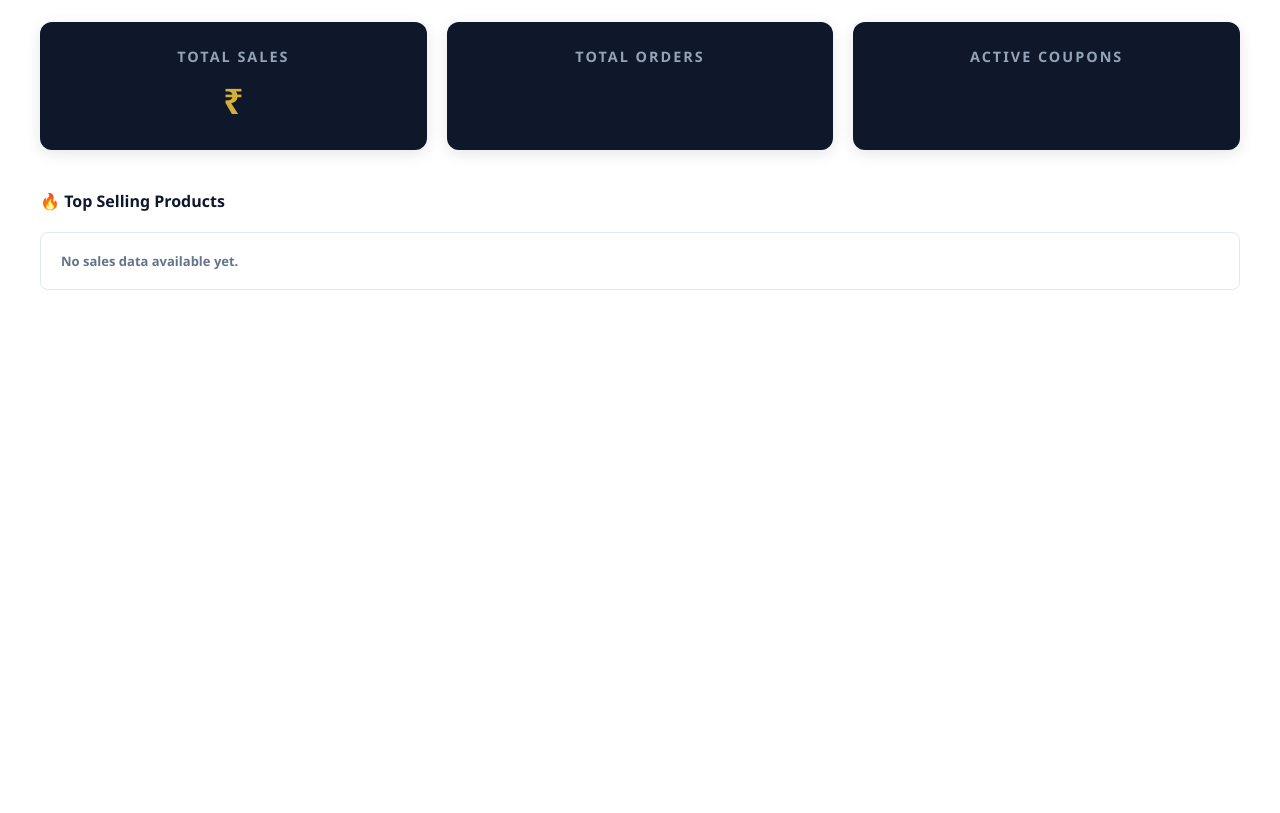
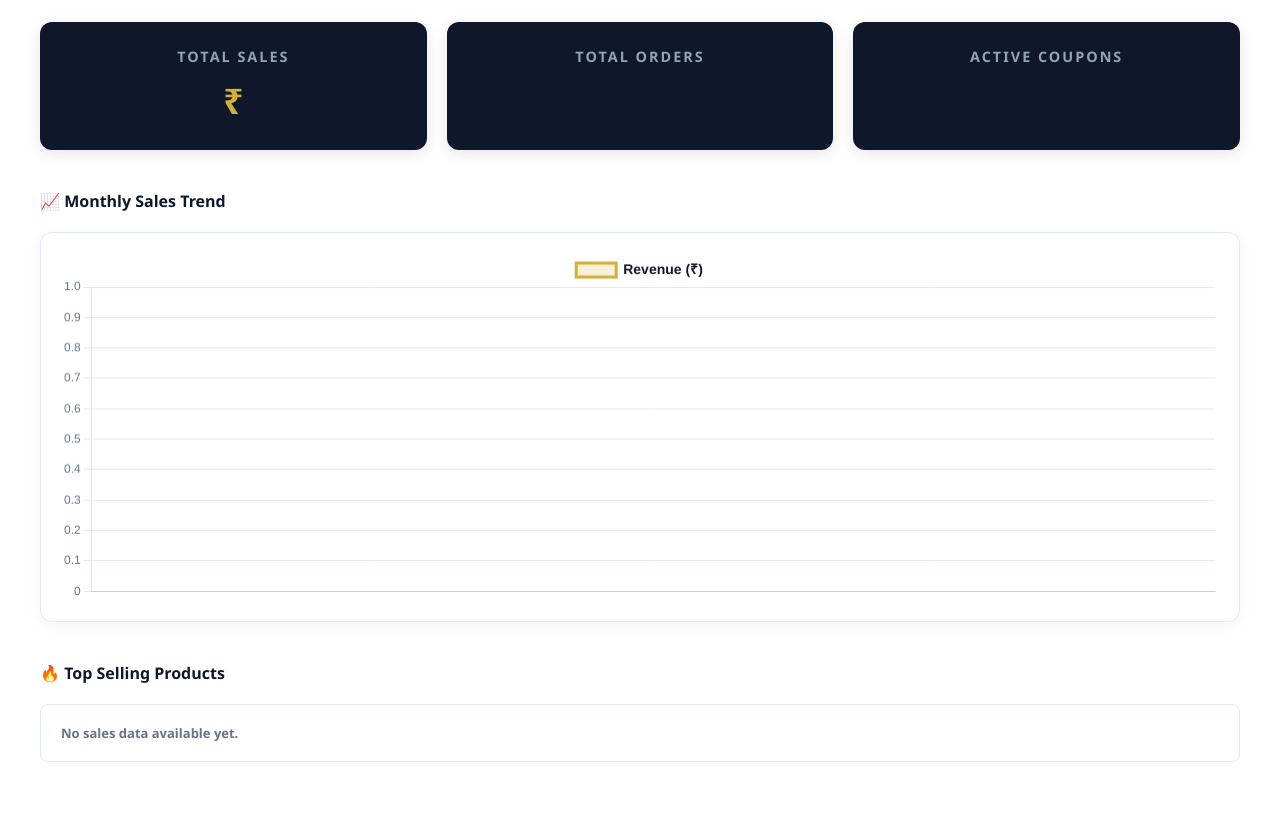
Before and after one commit to pankajchachan2008-rgb/my-online-store, a Django app: template products/templates/admin/dashboard.html in a window 1280 px wide. Shown: the part 142-955 px from the top of the page. Before the commit the page ends 432 px from the top, so only its background shows below. Run offline with Django 5.2, Linux system fonts and the light colour scheme; the template is opened without the code that fills it, so the values that code supplies are empty.

Commit message:
updated admin panel and dashboard

```diff
--- a/products/templates/admin/dashboard.html
+++ b/products/templates/admin/dashboard.html
@@ -55,6 +55,14 @@
         margin-bottom: 25px;
         letter-spacing: 1px;
     }
+    .chart-container {
+        background: #FFFFFF;
+        padding: 20px;
+        border-radius: 12px;
+        border: 1px solid #E2E8F0;
+        box-shadow: 0 4px 15px rgba(0,0,0,0.05);
+        margin-bottom: 40px;
+    }
 </style>
 
 <h1 class="dashboard-header">📊 Executive Sales Dashboard</h1>
@@ -62,7 +70,7 @@
 <div class="erp-card-container">
   <div class="erp-card">
     <h3>Total Sales</h3>
-    <p>₹{{ sales_total }}</p>
+    <p>₹ {{ sales_total }}</p>
   </div>
   <div class="erp-card">
     <h3>Total Orders</h3>
@@ -72,6 +80,11 @@
     <h3>Active Coupons</h3>
     <p>{{ coupon_usage }}</p>
   </div>
+</div>
+
+<h2 style="color: #0F172A; font-weight: 700; margin-bottom: 20px;">📈 Monthly Sales Trend</h2>
+<div class="chart-container">
+    <canvas id="salesChart" width="400" height="120"></canvas>
 </div>
 
 <h2 style="color: #0F172A; font-weight: 700; margin-bottom: 20px;">🔥 Top Selling Products</h2>
@@ -85,4 +98,48 @@
     <li><span style="color: #64748B;">No sales data available yet.</span></li>
   {% endfor %}
 </ul>
+
+<script src="https://cdn.jsdelivr.net/npm/chart.js"></script>
+<script>
+  const ctx = document.getElementById('salesChart').getContext('2d');
+  const salesData = {
+    labels: [{% for item in monthly_sales %}"{{ item.month|date:'M Y' }}",{% endfor %}],
+    datasets: [{
+      label: 'Revenue (₹)',
+      data: [{% for item in monthly_sales %}{{ item.total }},{% endfor %}],
+      backgroundColor: 'rgba(212, 175, 55, 0.2)', // Premium Gold transparent background
+      borderColor: '#D4AF37', // Premium Gold solid border
+      borderWidth: 3,
+      fill: true,
+      tension: 0.4, // Makes the line smoothly curved
+      pointBackgroundColor: '#0F172A', // Deep Blue points
+      pointBorderColor: '#D4AF37',
+      pointRadius: 5
+    }]
+  };
+  new Chart(ctx, {
+    type: 'line',
+    data: salesData,
+    options: {
+        responsive: true,
+        plugins: {
+            legend: {
+                position: 'top',
+                labels: { font: { size: 14, weight: 'bold' }, color: '#0F172A' }
+            }
+        },
+        scales: {
+            y: {
+                beginAtZero: true,
+                grid: { color: '#E2E8F0' },
+                ticks: { color: '#64748B' }
+            },
+            x: {
+                grid: { display: false },
+                ticks: { color: '#64748B' }
+            }
+        }
+    }
+  });
+</script>
 {% endblock %}
```
Also changed, not shown: products/admin.py (+10 -0 lines).
